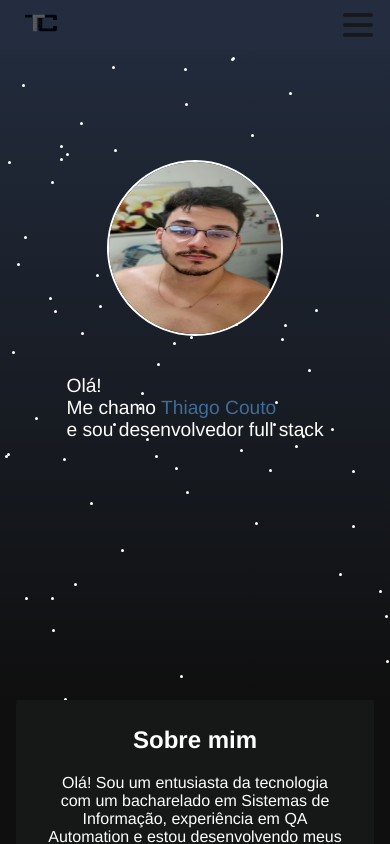
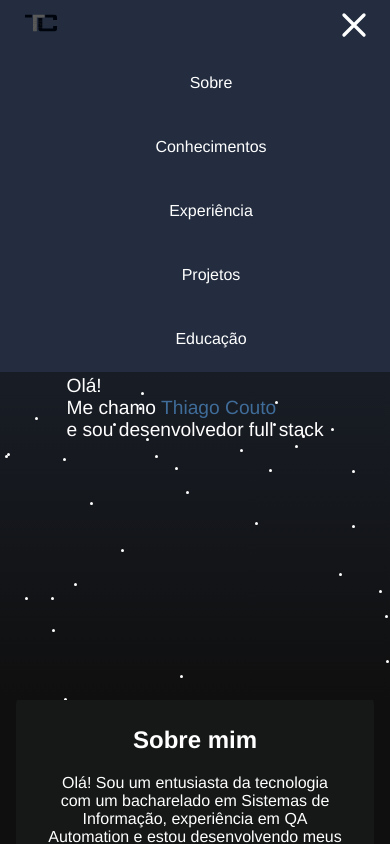
Before and after one commit to thiagosir/portfolio, a Vue app: page / in a window 390 px wide. Both pictures are taken after a click on the icon 358 px from the left and 25 px from the top of the page. Shown: the top 844 px of the page. Built offline with nearby package versions, Linux system fonts and the light colour scheme.

Commit message:
Last updates

```diff
--- a/src/components/Curriculum.vue
+++ b/src/components/Curriculum.vue
@@ -1,6 +1,6 @@
 <template>
   <div class="container">
-    <a href="/src/assets/PDF/CurriculoTester.pdf" download class="download">
+    <a href="/CurriculoTester.pdf" download class="download">
       <button class="curriculum">
         <span class="text">Download CV</span>
         <svg width="25px" height="25px" viewBox="0 0 24 24" fill="none" xmlns="http://www.w3.org/2000/svg">
--- a/src/components/NavBar.vue
+++ b/src/components/NavBar.vue
@@ -1,6 +1,15 @@
 <script>
 export default {
-
+  data() {
+    return {
+      isMenuOpen: false
+    };
+  },
+  methods: {
+    toggleMenu() {
+      this.isMenuOpen = !this.isMenuOpen;
+    }
+  }
 };
 </script>
 
@@ -9,13 +18,19 @@ export default {
     <div class="scope">
       <img src="/src/assets/images/Icons/logo.svg" alt="Logo do site" class="img">
     </div>
-    <div class="menu-style">
-      <svg class="menu" width="40px" height="40px" viewBox="0 0 24 24" fill="white" xmlns="http://www.w3.org/2000/svg">
-        <path d="M4 6H20M4 12H20M4 18H20" stroke="#161717" stroke-width="2" stroke-linecap="round"
+    <div class="menu-style" @click="toggleMenu">
+      <svg class="menu" v-if="!isMenuOpen" width="40px" height="40px" viewBox="0 0 24 24" fill="white"
+        xmlns="http://www.w3.org/2000/svg">
+        <path d="M4 6H20M4 12H20M4 18H20" stroke="#ffffff" stroke-width="2" stroke-linecap="round"
+          stroke-linejoin="round" />
+      </svg>
+      <svg class="close" v-else width="40px" height="40px" viewBox="0 0 24 24" fill="white"
+        xmlns="http://www.w3.org/2000/svg">
+        <path d="M18 6L6 18M6 6L18 18" stroke="#ffffff" stroke-width="2" stroke-linecap="round"
           stroke-linejoin="round" />
       </svg>
     </div>
-    <ul class="nav">
+    <ul class="nav" :class="{ 'active': isMenuOpen }">
       <li><a href="#aboutme" class="nav_text">Sobre</a></li>
       <li><a href="#knowledge" class="nav_text">Conhecimentos</a></li>
       <li><a href="#experience" class="nav_text">Experiência</a></li>
@@ -56,43 +71,60 @@ export default {
   align-items: center;
   gap: 1.876rem;
   width: 100%;
+  transition: 0.5s;
 }
 
 .img {
   padding: 1rem;
 }
 
-.nav_text:hover {
-  transition: 0.5s;
-  color: rgb(199, 197, 197);
+.menu-style {
+  display: none;
 }
 
-.menu {
-  display: none
+.menu-style svg {
+  cursor: pointer;
+}
+
+.menu-style .close {
+  display: none;
 }
 
 @media screen and (max-width: 768px) {
+  .header_nav {
+  justify-content: space-between;
+  display: flex;
+
+}
+  .menu-style {
+    display: flex;
+    align-items: center;
+    justify-content: space-between;
+    padding-right: 1rem;
+  }
+
   .nav {
     display: none;
+    flex-direction: column;
+    background-color: #232D3F;
+    position: absolute;
+    top: 3.125rem;
+    left: 0;
+    right: 0;
+    padding: 1rem;
+    z-index: 1;
   }
 
-  .header_nav {
-    justify-content: space-between;
+  .nav.active {
+    display: flex;
   }
 
-  .img {
-    /* margin: .5rem; */
+  .menu-style .menu {
+    display: block;
   }
 
-  .menu {
+  .menu-style .close {
     display: block;
-    text-decoration: none;
-    list-style-type: none;
-    color: white;
-    margin-right: 1.5rem;
-    width: 100%;
-    cursor: pointer;
   }
-
 }
 </style>
```
Also changed, not shown: 1 other file (tests, documents, lock files or other folders).
